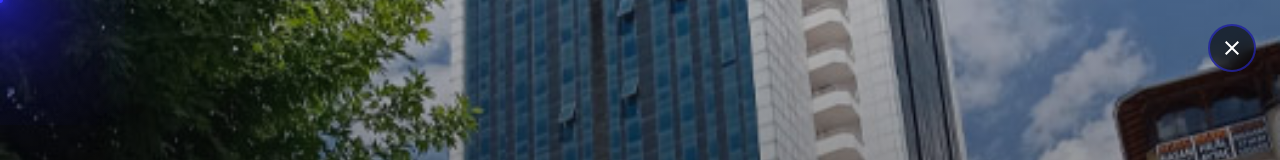
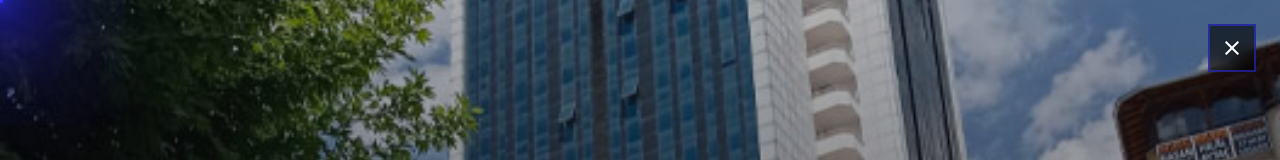
Before and after one commit to profsedestek/profsemarket, a Vue app: page /about in a window 1280 px wide. Shown: the top 160 px of the page. Built offline with nearby package versions, Linux system fonts and the light colour scheme; some icons are missing.

Commit message:
first commit

```diff
--- a/src/views/AboutView.vue
+++ b/src/views/AboutView.vue
@@ -296,7 +296,7 @@ const industries = [
   right: 1.5rem;
   width: 48px;
   height: 48px;
-  border-radius: 50%;
+  border-radius: 0;
   border: 2px solid rgba(51, 51, 255, 0.5);
   background: rgba(0, 0, 0, 0.6);
   color: white;
```
